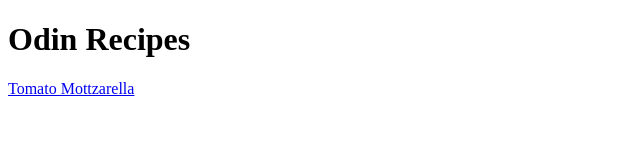
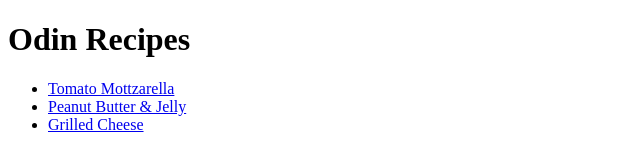
Before and after one commit to dvbnk/odin-recipes, a plain HTML site: page index.html in a window 1280 px wide. Shown: the whole page, without its empty margins (0-640 px from the left). Drawn offline with Linux system fonts and the light colour scheme.

Commit message:
Added page links to index.html

```diff
--- a/index.html
+++ b/index.html
@@ -8,6 +8,10 @@
 </head>
 <body>
     <h1>Odin Recipes</h1>
-    <a href="./recipes/tomato-mottz.html">Tomato Mottzarella</a>
+      <ul>
+        <li><a href="./recipes/tomato-mottz.html">Tomato Mottzarella</a></li>
+        <li><a href="./recipes/pbj.html">Peanut Butter & Jelly</a></li>
+        <li><a href="./recipes/grilled-cheese.html">Grilled Cheese</a></li>
+      </ul>
 </body>
 </html>
```
